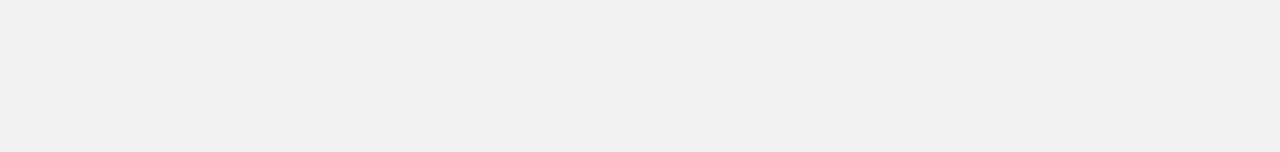
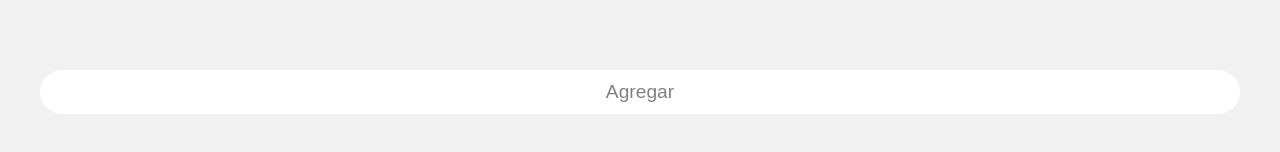
Before and after one commit to nicolasbiscotti/todos-app, a React (Create React App) app: page / in a window 1280 px wide. Shown: the part 590-742 px from the top of the page. Built offline with nearby package versions, Linux system fonts and the light colour scheme.

Commit message:
UI: Button Component

```diff
--- a/src/App.jsx
+++ b/src/App.jsx
@@ -1,6 +1,7 @@
 import React from "react";
 import logo from "./logo.svg";
 import "./App.css";
+import Button from "./Components/Button/Button";
 
 function App() {
   return (
@@ -27,7 +28,7 @@ function App() {
       </div>
 
       <div className="App-add-button">
-        {/* <Button type="add-big" text="Agregar" /> */}
+        <Button {...{attributes: {className: "add-big"}}} >{() => "Agregar"}</Button>
       </div>
     </div>
   );
--- /dev/null
+++ b/src/Components/Button/Button.css
@@ -0,0 +1,19 @@
+.add-big {
+  padding: 0.7rem;
+  width: 100%;
+
+  background-color: #ffffff;
+  color: #808080;
+
+  font-size: larger;
+
+  border-radius: 50px;
+  border: none;
+}
+
+.delete-small {
+  background-color: #ffffff;
+  color: black;
+  border: none;
+  font-size: small;
+}
--- /dev/null
+++ b/src/Components/Button/Button.jsx
@@ -0,0 +1,7 @@
+import React from "react";
+import "./Button.css";
+
+export default function Button(props) {
+  const attributes = props.attributes || {};
+  return <button {...attributes}>{props.children()}</button>;
+}
```
Also changed, not shown: package.json (+6 -6 lines), 2 other files (tests, documents, lock files or other folders).
